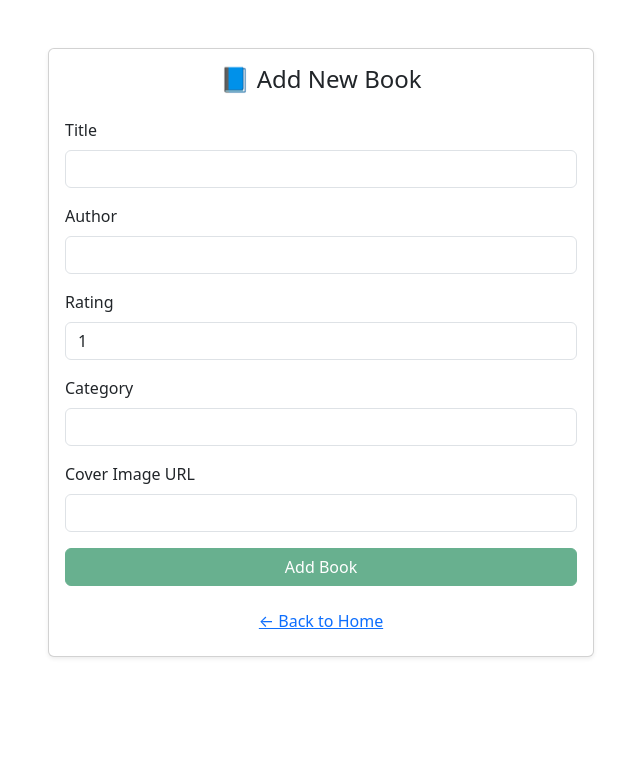
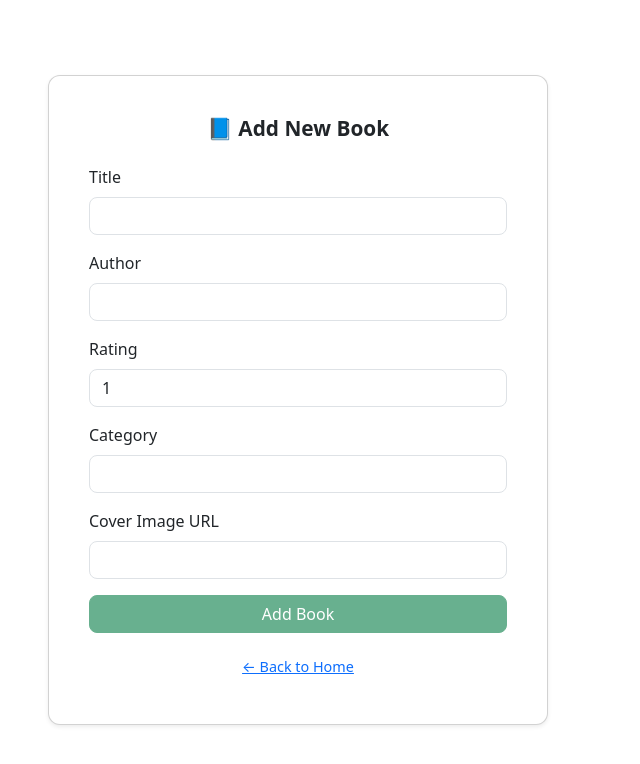
Before and after one commit to AkilaUdana1995/book-library-app, an Angular app: page /add-new-book in a window 1280 px wide. Shown: the top 764 px of the page, without its empty margins (319-959 px from the left). Built offline with nearby package versions, Linux system fonts and the light colour scheme.

Commit message:
Fix form layout and remove vertical scroll issue

```diff
--- a/db.json
+++ b/db.json
@@ -87,6 +87,14 @@
       "rating": 1,
       "category": "g",
       "cover": "gr"
+    },
+    {
+      "id": "fd17",
+      "title": "4575687",
+      "author": "42424",
+      "rating": 1,
+      "category": "1",
+      "cover": "2"
     }
   ]
 }
--- a/src/app/components/book-form.component.html
+++ b/src/app/components/book-form.component.html
@@ -1,6 +1,7 @@
-<div class="container mt-5">
+<div class="form-wrapper">
+  <div class="container">
     <div class="row justify-content-center">
-    <div class="col-md-8 col-lg-6">
+      <div class="col-sm-12 col-md-10 col-lg-6">
         <div class="card shadow-sm">
           <div class="card-body">
             <h4 class="card-title mb-4 text-center">
@@ -99,3 +100,4 @@
       </div>
     </div>
   </div>
+</div>
--- a/src/app/components/book-form.component.scss
+++ b/src/app/components/book-form.component.scss
@@ -0,0 +1,52 @@
+*,
+*::before,
+*::after {
+  box-sizing: border-box;
+}
+
+html, body {
+  margin: 0;
+  padding: 0;
+  height: 100%;
+  overflow: hidden;
+}
+
+.form-wrapper {
+  position: absolute;
+  top: 0;
+  left: 0;
+  right: 0;
+  bottom: 0;
+
+  display: flex;
+  align-items: center;
+  justify-content: center;
+
+  //background-color: #2c1e2f;
+  padding: 0 1rem;
+
+  .card {
+    width: 100%;
+    max-width: 500px;
+    border-radius: 0.75rem;
+    padding: 1.5rem;
+
+    .form-control {
+      border-radius: 0.5rem;
+    }
+
+    .btn-success {
+      border-radius: 0.5rem;
+      font-weight: 500;
+    }
+
+    .card-title {
+      font-size: 1.3rem;
+      font-weight: 600;
+    }
+
+    .btn-link {
+      font-size: 0.9rem;
+    }
+  }
+}
--- a/src/app/pages/home.component.scss
+++ b/src/app/pages/home.component.scss
@@ -61,8 +61,6 @@
   text-align: center;
 }
 
-
-/* ✅ Responsive Fix for Mobile */
 /* ✅ Responsive Fix for Mobile */
 @media (max-width: 600px) {
   .container {
@@ -74,52 +72,51 @@
     text-align: center;
   }
 
-  /* Grid View: Two cards per row */
   .book-list-grid app-book-card {
     width: calc(50% - 0.5rem);
   }
 
-  /* List View full width */
   .book-list-list app-book-card {
     width: 100%;
     box-sizing: border-box;
-    padding: 0.75rem !important;
+    padding: 0.5rem !important;
     overflow: hidden;
   }
 
   app-book-card.list-view .book-card {
-    flex-direction: row;
-    align-items: flex-start;
-    gap: 0.75rem;
+    display: flex;
+    flex-direction: column;
+    gap: 0.4rem;
+    align-items: center;
+    padding: 0.6rem;
+    min-height: auto;
   }
 
   app-book-card.list-view .cover {
-    width: 35%;
-    height: 100px;
-    flex-shrink: 0;
+    width: 100%;
+    height: 120px;
+    object-fit: cover;
+    background: #eee;
   }
 
   app-book-card.list-view .details {
-    width: 45%;
-    font-size: 0.8rem;
-    display: flex;
-    flex-direction: column;
-    justify-content: center;
+    width: 100%;
+    font-size: 0.75rem;
+    padding: 0.25rem;
   }
 
   app-book-card.list-view .actions {
-    width: 20%;
+    width: 100%;
     display: flex;
-    flex-direction: column;
     justify-content: center;
-    align-items: stretch;
-    gap: 0.5rem;
+    gap: 0.4rem;
 
     a.btn,
     button.btn {
       font-size: 0.7rem;
-      padding: 0.3rem 0.4rem;
-      width: 100%;
+      padding: 0.3rem 0.5rem;
+      flex: 1;
+      max-width: 110px;
     }
   }
 }
```
Lines whose indentation alone changed are shown as unchanged.
